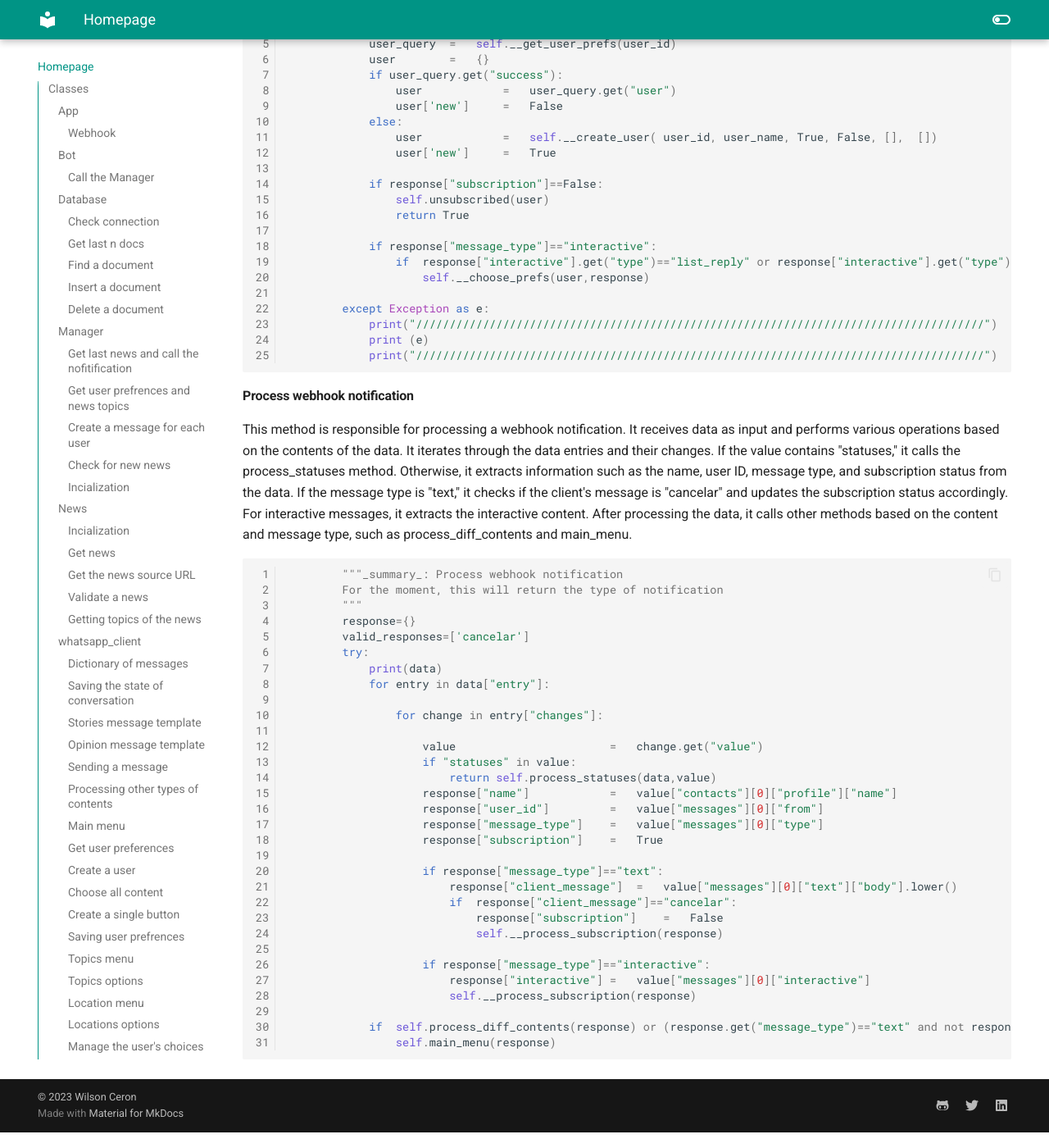
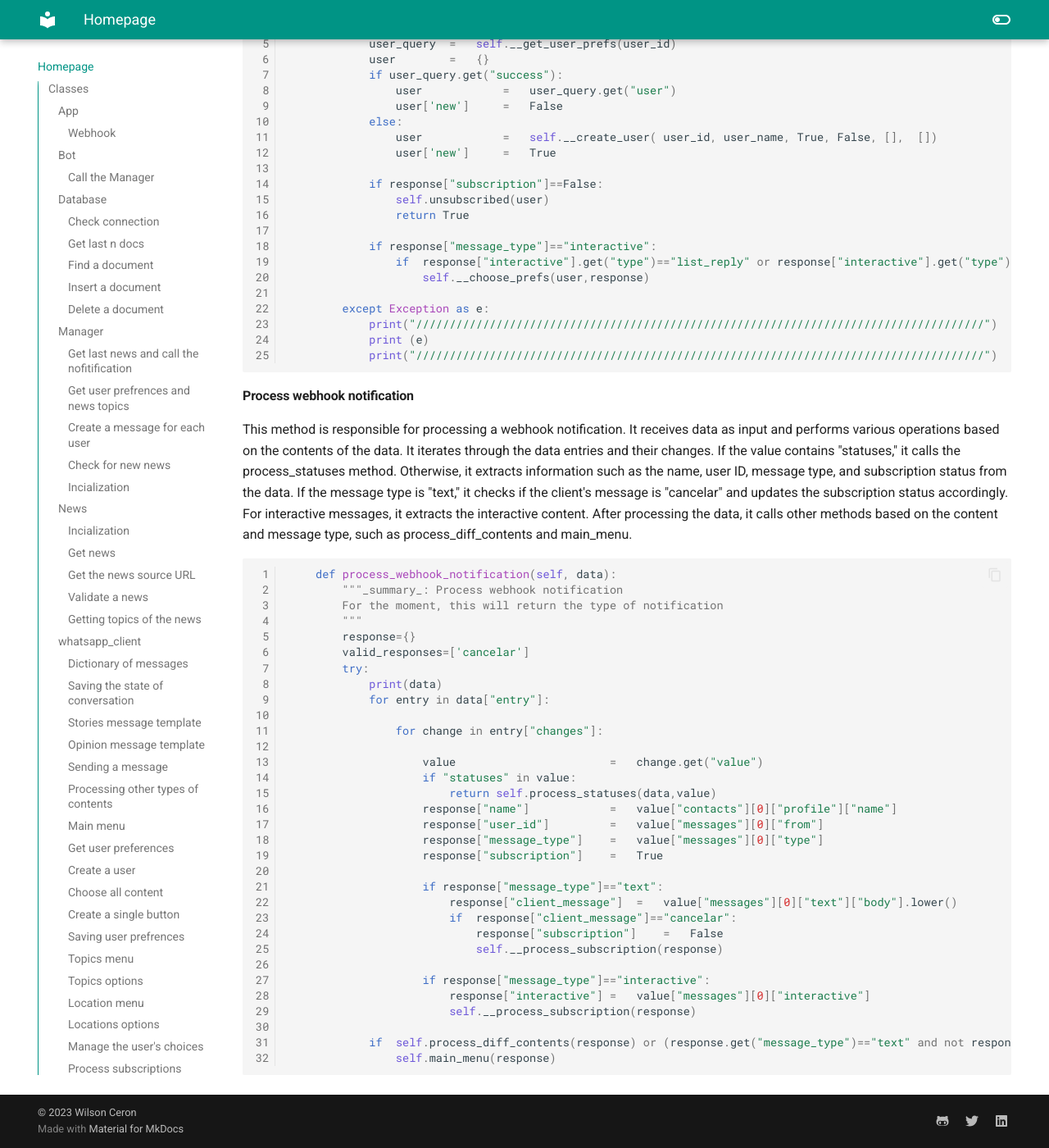
Before and after one commit to wilsonceron/infoamazonia_bot, an MkDocs documentation site: the page built from docs/index.md, in a window 1280 px wide and 1400 px high, scrolled down 24421 px. Shown: the whole window at 82% size. Built offline with MkDocs 1.6.1 and Material for MkDocs 9.7.7, drawn with Linux system fonts in a browser that asks for light colours.

Commit message:
Adding final documentation files

````diff
--- a/docs/index.md
+++ b/docs/index.md
@@ -1235,7 +1235,9 @@
 
 #### Process webhook notification
 This method is responsible for processing a webhook notification. It receives data as input and performs various operations based on the contents of the data. It iterates through the data entries and their changes. If the value contains "statuses," it calls the process_statuses method. Otherwise, it extracts information such as the name, user ID, message type, and subscription status from the data. If the message type is "text," it checks if the client's message is "cancelar" and updates the subscription status accordingly. For interactive messages, it extracts the interactive content. After processing the data, it calls other methods based on the content and message type, such as process_diff_contents and main_menu.
+
 ``` py linenums="1"
+	def process_webhook_notification(self, data):
 		"""_summary_: Process webhook notification
 		For the moment, this will return the type of notification
 		"""
````
